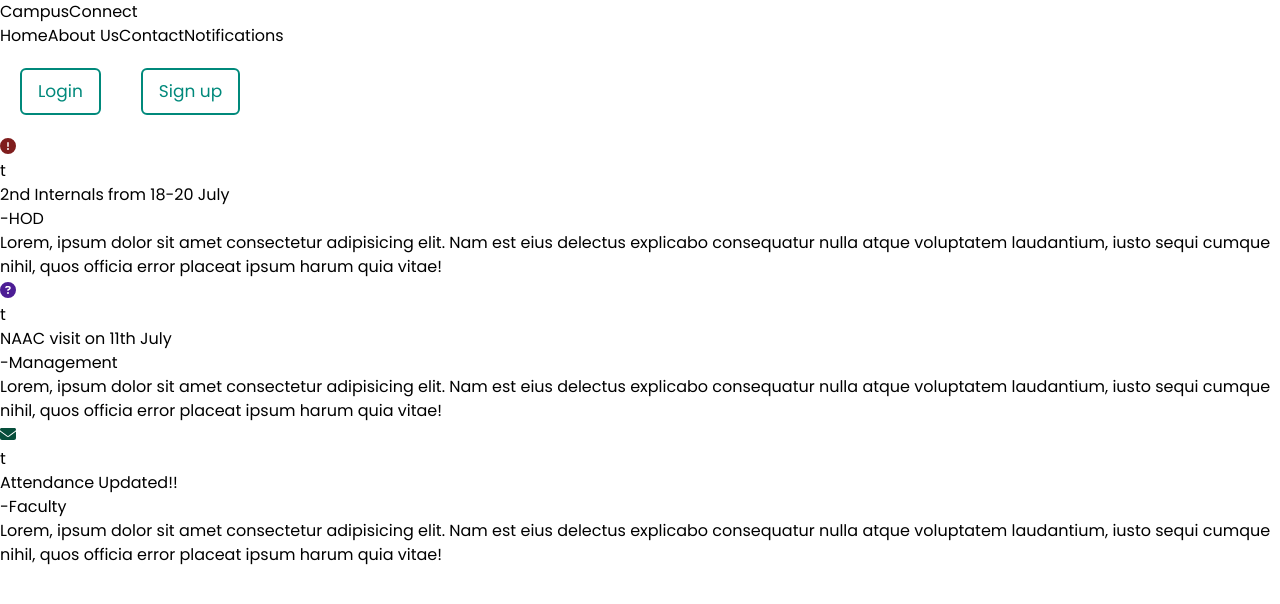
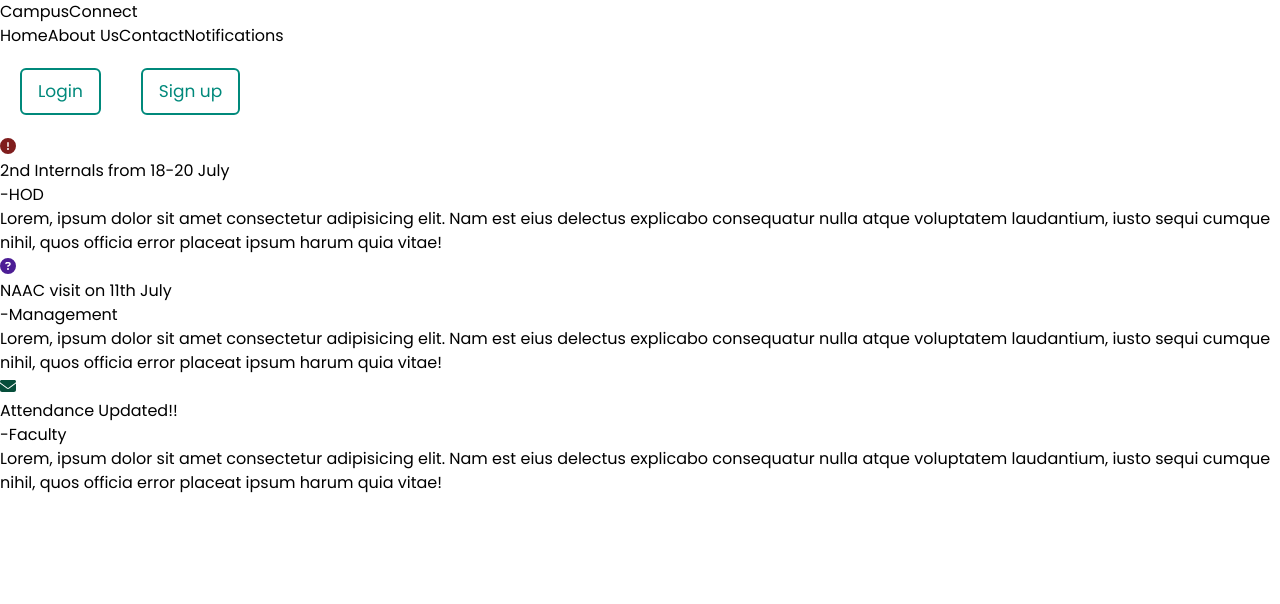
Before and after one commit to shreyasvbhat/CampusConnect, a React (Vite) app: page /notifications in a window 1280 px wide. Shown: the top 604 px of the page. Built offline with nearby package versions, Linux system fonts and the light colour scheme.

Commit message:
Resolving Conflicts 2

```diff
--- a/src/pages/NotificationPage.jsx
+++ b/src/pages/NotificationPage.jsx
@@ -13,7 +13,7 @@ const NotificationCard = ({ bgColor, icon, heading, content, text }) => (
     <div className={`border-2 border-black ${bgColor} outline-none rounded-xl mb-6 p-4 shadow-md`}>
         <div className="flex items-center mb-4">
             <div className="mr-4">
-                {icon}t
+                {icon}
             </div>
             <div className="flex flex-col">
                 <div className="flex items-center justify-between">
```
